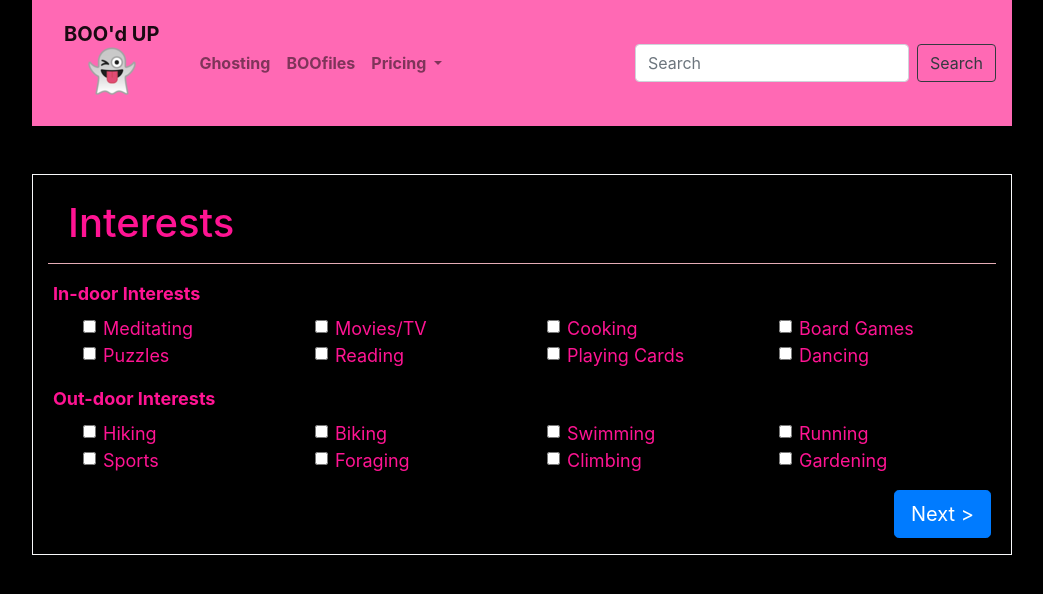
After one commit to hjmonatt/dating, a PHP site: template views/profile3.html in a window 1280 px wide. The commit adds this page. Shown: the top 594 px of the page, without its empty margins (118-1161 px from the left). Run offline with PHP 8.4, Linux system fonts and the light colour scheme; the template is opened without the code that fills it, so the values that code supplies are empty.

Commit message:
Added profile3 view and editing styling

```diff
--- a/styles/styles.css
+++ b/styles/styles.css
@@ -38,7 +38,7 @@ body{
 /* h1 Elements */
 h1 {
     color: deeppink;
-    text-align: left;
+    padding-left: 20px;
 }
 
 /* h2 Elements */
@@ -66,23 +66,47 @@ h5{
     text-align: center;
 }
 
+/* Labels */
 label{
     color: deeppink;
     font-size: large;
-    padding-left: 10px;
 }
 
+/* Input positioning */
 input{
-    margin-left: 10px;
+    margin-left: 20px;
 }
 
+#ageLabel, #fnameLabel, #lnameLabel, #genderLabel, #phoneLabel, #emailLabel,
+#stateLabel, #seekingLabel{
+    padding-left: 20px;
+}
+
+/* Radio Div*/
 #radios
 {
-    padding-left: 10px;
+    padding-left: 20px;
 }
 
+#indoorChecks{
+    padding-left: 50px;
+}
+
+#outdoorChecks{
+    padding-left: 50px;
+}
+
+/* State div */
 #stateSelect{
-    padding-left: 10px;
+    padding-left: 20px;
+}
+
+#indoorActs{
+    padding-left: 20px;
+}
+
+#outdoorActs{
+    padding-left: 20px;
 }
 
 /* Testimonials - Blockquotes */
@@ -111,22 +135,27 @@ hr{
 /* Right Div */
 #right{
     padding-left: 10px;
-    padding-right: 10px;
+    padding-right: 30px;
     padding-top: 30px;
 
 }
 
-/* Left Div */
+/* Left2 Div */
 #left2{
     padding-left: 10px;
     padding-right: 30px;
 }
 
-/* Right Div */
+/* Right2 Div */
 #right2{
-    padding-left: 30px;
-    padding-right: 10px;
+    padding-left: 10px;
+    padding-right: 30px;
 
+}
+
+/* Button Div */
+#buttonDiv{
+    padding-right: 20px;
 }
 
 @media only screen and (max-width: 768px) {
--- /dev/null
+++ b/views/profile3.html
@@ -0,0 +1,137 @@
+<!doctype html>
+<html lang="en">
+<head>
+    <meta charset="UTF-8">
+    <meta http-equiv="X-UA-Compatible" content="ie=edge">
+    <link rel="stylesheet" href="https://stackpath.bootstrapcdn.com/bootstrap/4.5.2/css/bootstrap.min.css" integrity="sha384-JcKb8q3iqJ61gNV9KGb8thSsNjpSL0n8PARn9HuZOnIxN0hoP+VmmDGMN5t9UJ0Z" crossorigin="anonymous">
+    <link rel="stylesheet" href="styles/styles.css" >
+    <title>BOO'd UP!</title>
+    <!-- favicon -->
+    <link rel="icon" type="image/png" href="images/ghostIcon.png">
+</head>
+<body>
+<!-- navbar -->
+<nav class="navbar navbar-expand-lg navbar-light">
+    <h4><a class="navbar-brand" href="http://www.hmonatt.greenriverdev.com/328/dating/">BOO'd UP<br><img src="images/ghostIcon.png" alt="ghost"></a></h4>
+    <button class="navbar-toggler" type="button" data-toggle="collapse" data-target="#navbarSupportedContent" aria-controls="navbarSupportedContent" aria-expanded="false" aria-label="Toggle navigation">
+        <span class="navbar-toggler-icon"></span>
+    </button>
+    <div class="collapse navbar-collapse" id="navbarSupportedContent">
+        <ul class="navbar-nav mr-auto">
+            <li class="nav-item">
+                <a class="nav-link" tabindex="-1" href="#" target="_blank">Ghosting</a>
+            </li>
+            <li class="nav-item">
+                <a class="nav-link" tabindex="-1" href="#" target="_blank">BOOfiles</a>
+            </li>
+            <li class="nav-item dropdown">
+                <a class="nav-link dropdown-toggle" href="#" id="navbarDropdown" role="button" data-toggle="dropdown" aria-haspopup="true" aria-expanded="false">
+                    Pricing
+                </a>
+                <div class="dropdown-menu" aria-labelledby="navbarDropdown">
+                    <a class="dropdown-item" href="#" target="_blank">Basic Boo</a>
+                    <a class="dropdown-item" href="#" target="_blank">Bougie Boo</a>
+                    <div class="dropdown-divider"></div>
+                    <a class="dropdown-item" href="#" target="_blank">Spooktacular Boo</a>
+                </div>
+            </li>
+        </ul>
+        <form class="form-inline my-2 my-lg-0">
+            <input class="form-control mr-sm-2" type="search" placeholder="Search" aria-label="Search">
+            <button class="btn btn-outline-dark my-2 my-sm-0" type="submit">Search</button>
+        </form>
+    </div>
+</nav>
+<div class="container mt-5 border border-3 border-light">
+    <br>
+    <h1>Interests</h1>
+    <hr>
+    <form action="summary" method="post">
+        <div class="row g-0">
+            <div class="form-group">
+            <label class="col-lg-5 control-label" id="indoorActs"><strong>In-door Interests</strong></label>
+            <div class="d-flex flex-wrap justify-content-center mb-3" id="indoorChecks">
+                <div class="form-check col-md-3">
+                    <input class="form-check-input" type="checkbox" value="meditating" id="meditating" name="indoor[]">
+                    <label class="form-check-label" for="meditating">Meditating</label>
+                </div>
+                <div class="form-check col-md-3">
+                        <input class="form-check-input" type="checkbox" value="moviesTV" id="moviesTV" name="indoor[]">
+                        <label class="form-check-label" for="moviesTV">Movies/TV</label>
+                </div>
+                <div class="form-check col-md-3">
+                    <input class="form-check-input" type="checkbox" value="cooking" id="cooking" name="indoor[]">
+                    <label class="form-check-label" for="cooking">Cooking</label>
+                </div>
+                <div class="form-check col-md-3">
+                    <input class="form-check-input" type="checkbox" value="boardGames" id="boardGames" name="indoor[]">
+                    <label class="form-check-label" for="boardGames">Board Games</label>
+                </div>
+                <div class="form-check col-md-3">
+                    <input class="form-check-input" type="checkbox" value="puzzles" id="puzzles" name="indoor[]">
+                    <label class="form-check-label" for="puzzles">Puzzles</label>
+                </div>
+                <div class="form-check col-md-3">
+                    <input class="form-check-input" type="checkbox" value="reading" id="reading" name="indoor[]">
+                    <label class="form-check-label" for="reading">Reading</label>
+                </div>
+                <div class="form-check col-md-3">
+                    <input class="form-check-input" type="checkbox" value="cards" id="cards" name="indoor[]">
+                    <label class="form-check-label" for="cards">Playing Cards</label>
+                </div>
+                <div class="form-check col-md-3">
+                    <input class="form-check-input" type="checkbox" value="dancing" id="dancing" name="indoor[]">
+                    <label class="form-check-label" for="dancing">Dancing</label>
+                </div>
+            </div>
+
+            <div class="form-group">
+            <label class="col-lg-5 control-label" id="outdoorActs"><strong>Out-door Interests</strong></label>
+            <div class="d-flex flex-wrap justify-content-evenly mb-3" id="outdoorChecks">
+                <div class="form-check col-md-3">
+                    <input class="form-check-input" type="checkbox" value="hiking" id="hiking" name="outdoor[]">
+                    <label class="form-check-label" for="hiking">Hiking</label>
+                </div>
+                <div class="form-check col-md-3">
+                    <input class="form-check-input" type="checkbox" value="biking" id="biking" name="outdoor[]">
+                    <label class="form-check-label" for="biking">Biking</label>
+                </div>
+                <div class="form-check col-md-3">
+                    <input class="form-check-input" type="checkbox" value="swimming" id="swimming" name="outdoor[]">
+                    <label class="form-check-label" for="swimming">Swimming</label>
+                </div>
+                <div class="form-check col-md-3">
+                    <input class="form-check-input" type="checkbox" value="running" id="running" name="outdoor[]">
+                    <label class="form-check-label" for="running">Running</label>
+                </div>
+                <div class="form-check col-md-3">
+                    <input class="form-check-input" type="checkbox" value="sports" id="sports" name="outdoor[]">
+                    <label class="form-check-label" for="sports">Sports</label>
+                </div>
+                <div class="form-check col-md-3">
+                    <input class="form-check-input" type="checkbox" value="foraging" id="foraging" name="outdoor[]">
+                    <label class="form-check-label" for="foraging">Foraging</label>
+                </div>
+                <div class="form-check col-md-3">
+                    <input class="form-check-input" type="checkbox" value="climbing" id="climbing" name="outdoor[]">
+                    <label class="form-check-label" for="climbing">Climbing</label>
+                </div>
+                <div class="form-check col-md-3">
+                    <input class="form-check-input" type="checkbox" value="gardening" id="gardening" name="outdoor[]">
+                    <label class="form-check-label" for="gardening">Gardening</label>
+                </div>
+
+            </div>
+        </div>
+            <div id="buttonDiv">
+                <button class="btn btn-primary btn-lg float-right" type="submit">Next ></button>
+            </div>
+            <br>
+    </form>
+
+
+<script src="https://code.jquery.com/jquery-3.5.1.slim.min.js" integrity="sha384-DfXdz2htPH0lsSSs5nCTpuj/zy4C+OGpamoFVy38MVBnE+IbbVYUew+OrCXaRkfj" crossorigin="anonymous"></script>
+<script src="https://cdn.jsdelivr.net/npm/popper.js@1.16.1/dist/umd/popper.min.js" integrity="sha384-9/reFTGAW83EW2RDu2S0VKaIzap3H66lZH81PoYlFhbGU+6BZp6G7niu735Sk7lN" crossorigin="anonymous"></script>
+<script src="https://stackpath.bootstrapcdn.com/bootstrap/4.5.2/js/bootstrap.min.js" integrity="sha384-B4gt1jrGC7Jh4AgTPSdUtOBvfO8shuf57BaghqFfPlYxofvL8/KUEfYiJOMMV+rV" crossorigin="anonymous"></script>
+</body>
+</html>
```
Also changed, not shown: index.php (+10 -0 lines), views/profile1.html (+7 -5 lines), views/profile2.html (+6 -6 lines).
